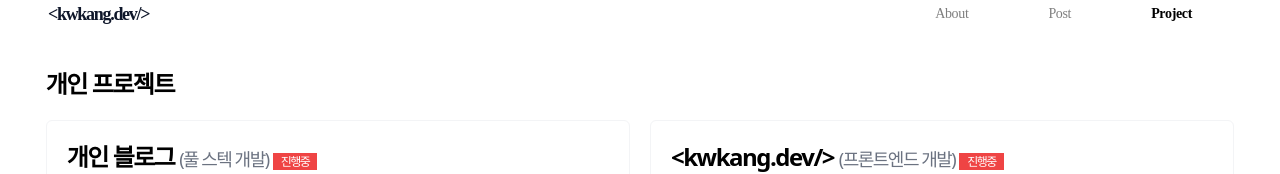
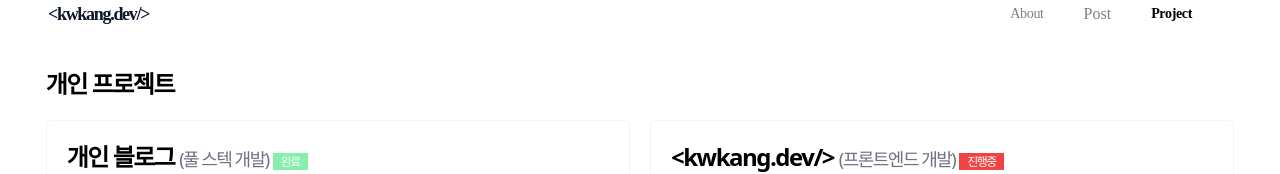
Before and after one commit to kkwondev/intro.kwkang.dev, a Vue app: page /project in a window 1280 px wide. Shown: the top 174 px of the page. Built offline with nearby package versions, Linux system fonts and the light colour scheme.

Commit message:
headers modify

```diff
--- a/src/layouts/Header.vue
+++ b/src/layouts/Header.vue
@@ -31,7 +31,7 @@
             About
           </p>
         </li>
-        <li
+        <!-- <li
           class="px-10 text-sm -tracking-wide tablet:block tablet:w-[33%] tablet:text-center"
           :class="
             route.name === 'post'
@@ -40,7 +40,18 @@
           "
         >
           <router-link to="/post">Post</router-link>
-        </li>
+        </li> -->
+        <p
+          class="cursor-pointer"
+          @click="aboutToBlog"
+          :class="
+            route.name === 'about'
+              ? 'font-semibold opacity-100'
+              : 'font-light opacity-50'
+          "
+        >
+          Post
+        </p>
         <li
           class="px-10 text-sm -tracking-wide tablet:block tablet:w-[33%] tablet:text-center"
           :class="
@@ -67,4 +78,8 @@ const aboutToNotion = () => {
     "_blank"
   );
 };
+
+const aboutToBlog = () => {
+  window.open("https://blog.kwkang.dev", "_blank");
+};
 </script>
--- a/src/router/index.ts
+++ b/src/router/index.ts
@@ -11,11 +11,11 @@ const routes: Array<RouteRecordRaw> = [
   //   name: "about",
   //   component: () => import("@/views/AboutView.vue"),
   // },
-  {
-    path: "/post",
-    name: "post",
-    component: () => import("@/views/PostView.vue"),
-  },
+  // {
+  //   path: "/post",
+  //   name: "post",
+  //   component: () => import("@/views/PostView.vue"),
+  // },
   {
     path: "/project",
     name: "project",
--- a/src/views/PostView.vue
+++ /dev/null
@@ -1,15 +0,0 @@
-<template>
-  <p>POST 페이지</p>
-</template>
-
-<script setup lang="ts">
-import { onMounted } from "vue";
-import { useRouter, useRoute } from "vue-router";
-const router = useRouter();
-const route = useRoute();
-
-onMounted(() => {
-  alert(`${route.name?.toString()} 페이지는 준비중입니다.`);
-  router.push("/");
-});
-</script>
--- a/src/views/ProjectView.vue
+++ b/src/views/ProjectView.vue
@@ -30,7 +30,7 @@ const individualProjects = [
     subName: "(풀 스텍 개발)",
     image: "",
     dest: "Remix, Tailwind css 프론트엔드 개발 및 Express, Typescript로 백엔드 개발 진행중입니다.",
-    isComplete: false,
+    isComplete: true,
     pageUrl: "https://blog.kwkang.dev",
     githubUrl: "https://github.com/kkwondev/blog.kwkang.dev",
   },
```
